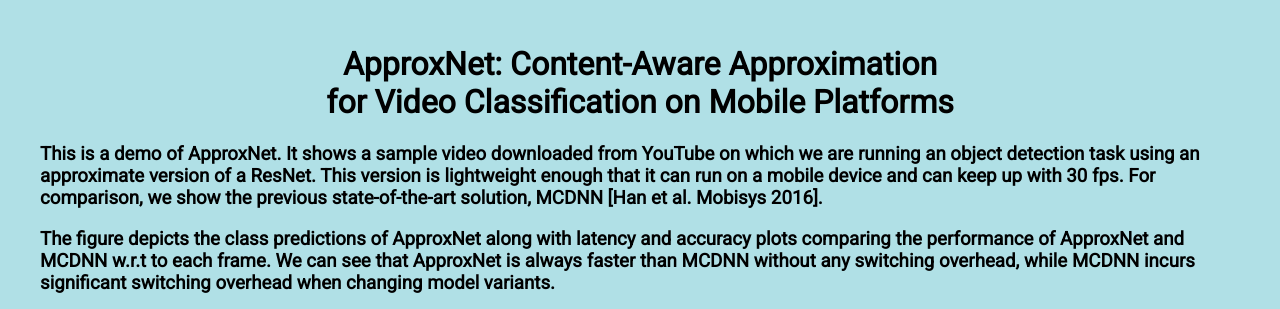
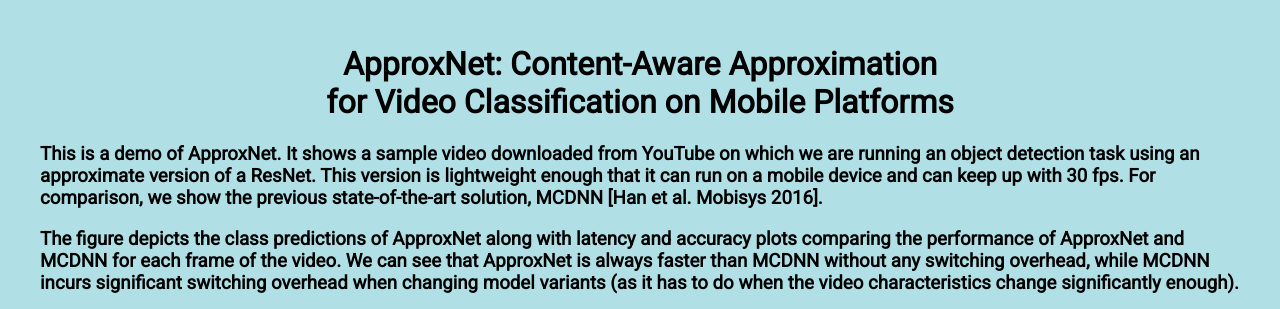
Before and after one commit to approxnet/approxnet.github.io, a plain HTML site: page index.html in a window 1280 px wide. Shown: the top 309 px of the page. Drawn offline with Linux system fonts and the light colour scheme.

Commit message:
Update index.html

```diff
--- a/index.html
+++ b/index.html
@@ -13,7 +13,7 @@ h3   {font-family: 'Roboto', sans-serif;}
 
 <h3>This is a demo of ApproxNet. It shows a sample video downloaded from YouTube on which we are running an object detection task using an approximate version of a ResNet. This version is lightweight enough that it can run on a mobile device and can keep up with 30 fps. For comparison, we show the previous state-of-the-art solution, MCDNN [Han et al. Mobisys 2016].</h3>
 
-<h3>The figure depicts the class predictions of ApproxNet along with latency and accuracy plots comparing the performance of ApproxNet and MCDNN w.r.t to each frame. We can see that ApproxNet is always faster than MCDNN without any switching overhead, while MCDNN incurs significant switching overhead when changing model variants. </h3>
+<h3>The figure depicts the class predictions of ApproxNet along with latency and accuracy plots comparing the performance of ApproxNet and MCDNN for each frame of the video. We can see that ApproxNet is always faster than MCDNN without any switching overhead, while MCDNN incurs significant switching overhead when changing model variants (as it has to do when the video characteristics change significantly enough). </h3>
 
 <center><video loop controls='true' width="70%" height="100%" controls><source src="FinalCar.mp4" type="video/mp4"><source type="video/webm" src="FinalCar.webm" /></video></center>
 
```
